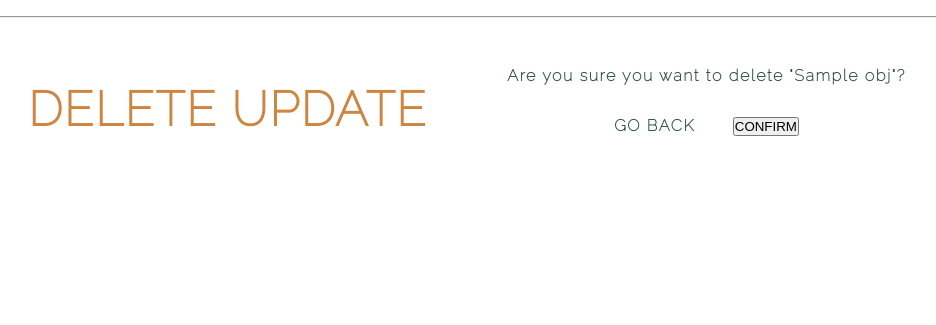
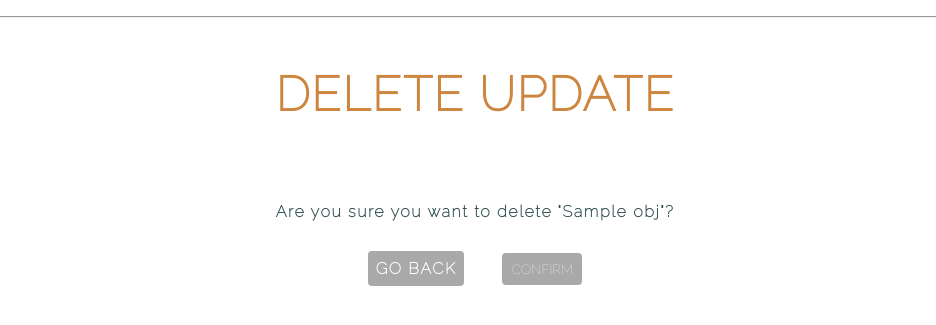
Before and after one commit to Amber-DiNenna/Capstone, a Django app: template kitchen_project/templates/delete.html in a window 1280 px wide. Shown: the part 160-485 px from the top of the page, without its empty margins (165-1101 px from the left). Run offline with Django 4.2, Linux system fonts and the light colour scheme; the template is opened without the code that fills it: most values are stand-ins (such as "Sample title", 1, 10 or a date in 2020); some web fonts are replaced.

Commit message:
Add styling.

```diff
--- a/kitchen_project/static/base/styles.css
+++ b/kitchen_project/static/base/styles.css
@@ -595,7 +595,7 @@ tr:nth-child(even) {
   width: 5rem;
 }
 
-#login-form-btn, #update-form-btn{
+#login-form-btn, #update-form-btn, #delete-form input, #delete-form a {
   background-color: darkgray;
   color: white;
   font-family: 'Raleway', sans-serif;
--- a/kitchen_project/templates/delete.html
+++ b/kitchen_project/templates/delete.html
@@ -3,10 +3,10 @@
 {% block content %}
 
 
+<h2 class='h2-header'>DELETE UPDATE</h2>
 <div class='form-container'>
-  <h2 class='h2-header'>DELETE UPDATE</h2>
   <div class='update-form'>
-      <form method="POST" action="">
+      <form id='delete-form' method="POST" action="">
           {% csrf_token %}
           <p>Are you sure you want to delete "{{ obj }}"?</p>
           <a href='{{ request.META.HTTP_REFERER }}'>GO BACK</a>
```
Also changed, not shown: kitchen_project/db.sqlite3.
